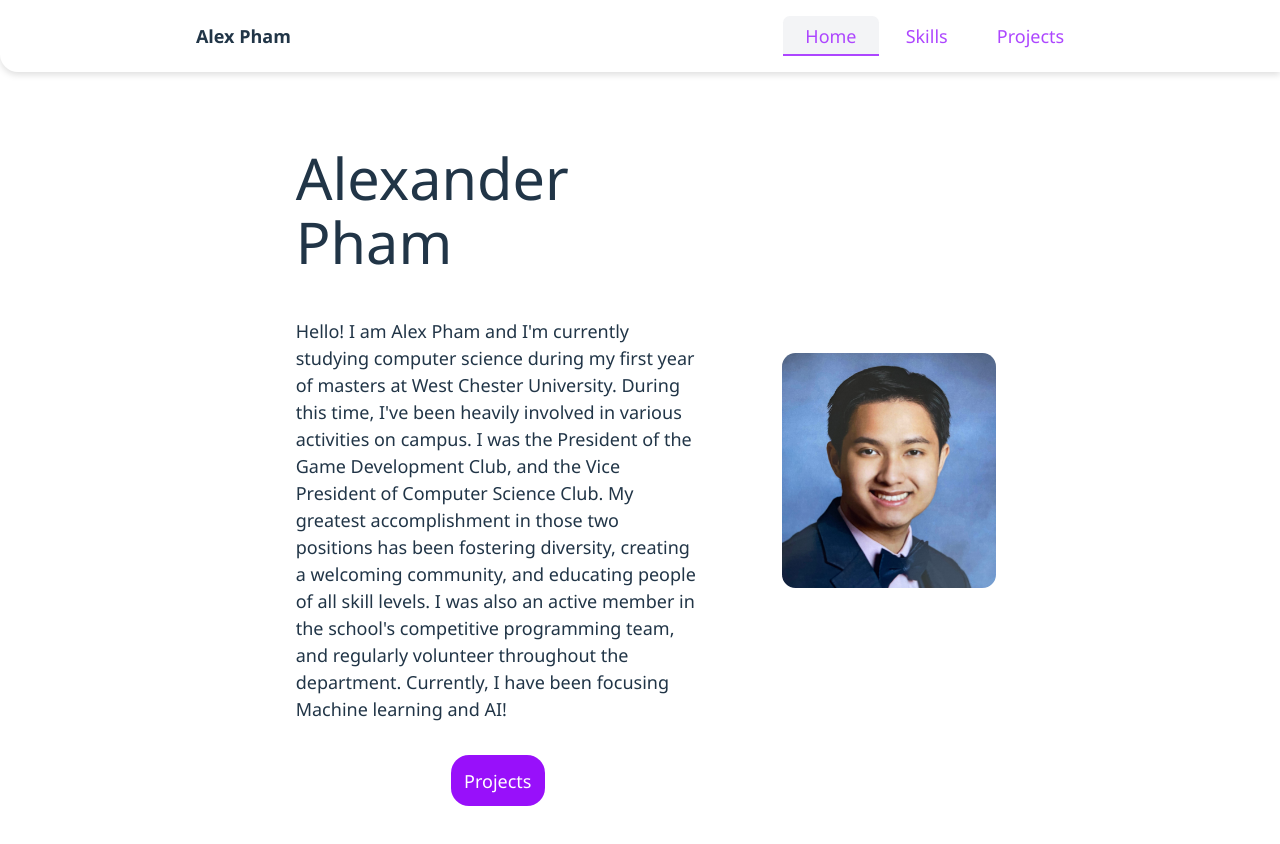
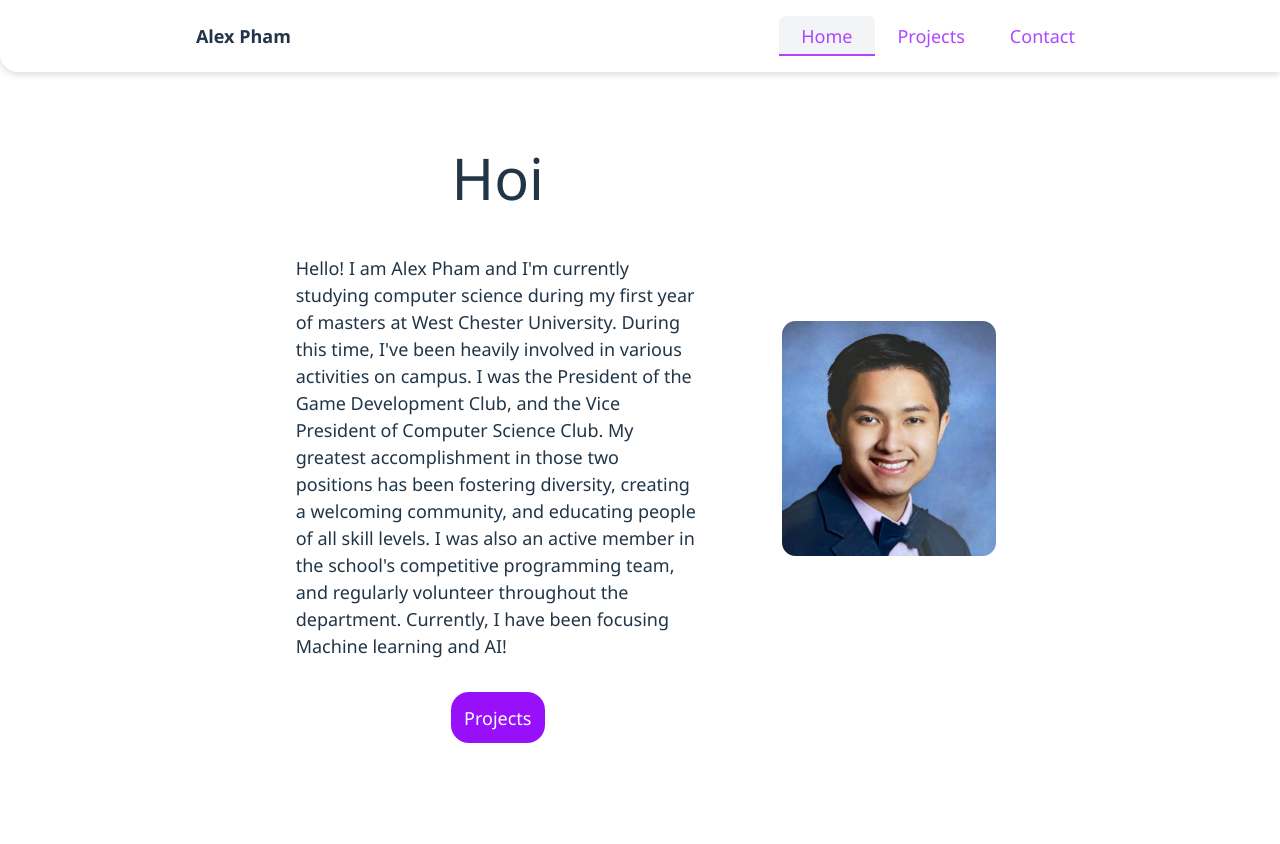
Before and after one commit to AlexPham0209/portfolio-website, a React (Vite) app: page /#/home in a window 1280 px wide. Shown: the top 844 px of the page. Built offline with nearby package versions, Linux system fonts and the light colour scheme.

Commit message:
Fixed face image

```diff
--- a/src/App.tsx
+++ b/src/App.tsx
@@ -3,9 +3,9 @@ import NavBar from './components/NavBar'
 import { HashRouter, Navigate, Route, Routes, useLocation } from 'react-router-dom'
 import Home from './pages/Home'
 // import About from './pages/About'
-import Skills from './pages/Skills'
 import Projects from './pages/Projects'
 import { AnimatePresence } from 'motion/react'
+import Contact from './pages/Contact'
 
 function Pages() {
   const location = useLocation();
@@ -15,8 +15,8 @@ function Pages() {
           <Route path='*' element={<Navigate to="/home"/>}/>
           <Route path='/home' element={<Home/>}/>
           {/* <Route path='/about' element={<About/>}/> */}
-          <Route path='/skills' element={<Skills/>}/>
           <Route path='/projects' element={<Projects/>}/>
+          <Route path='/contact' element={<Contact/>}/>
         </Routes>
       </AnimatePresence>
   );
@@ -27,8 +27,8 @@ function App() {
       <NavBar>
         <NavButton link='/home'>Home</NavButton>
         {/* <NavButton link='/about'>About</NavButton> */}
-        <NavButton link='/skills'>Skills</NavButton>
         <NavButton link='/projects'>Projects</NavButton>
+        <NavButton link='/contact'>Contact</NavButton>
       </NavBar>
 
       <Pages/>
--- a/src/pages/Skills.tsx
+++ b/src/pages/Contact.tsx
@@ -1,9 +1,9 @@
 import { PageTransition } from "./PageTransition";
 
-export default function Skills() {
+export default function Contact() {
     return (
         <PageTransition>
-            <h2 className="text-center">Skills</h2>
+            <h2 className="text-center">Contact</h2>
 
         </PageTransition>
     );
--- a/src/pages/Home.tsx
+++ b/src/pages/Home.tsx
@@ -29,7 +29,7 @@ export default function Home() {
                 >
                 <div className="flex flex-row items-center justify-evenly" >
                     <div className="flex flex-col p-2.5 w-1/2 items-center">
-                        <motion.h1 className="mb-5" variants={item}>Alexander Pham</motion.h1>
+                        <motion.h1 className="mb-5" variants={item}>Hoi </motion.h1>
                         <motion.p className="mb-5 pt-5 pb-5" variants={item}>
                             Hello! I am Alex Pham and I'm currently studying computer science during my first year of masters at West Chester University.
                             During this time, I've been heavily involved in various activities on campus.
@@ -46,7 +46,7 @@ export default function Home() {
                         </motion.div>
                     </div>
 
-                    <motion.img className="size-1/4 rounded-xl" src="public/face.jpg" variants={item}></motion.img>
+                    <motion.img className="size-1/4 rounded-xl" src="Face.jpg" variants={item}></motion.img>
                 </div>
 
 
```
